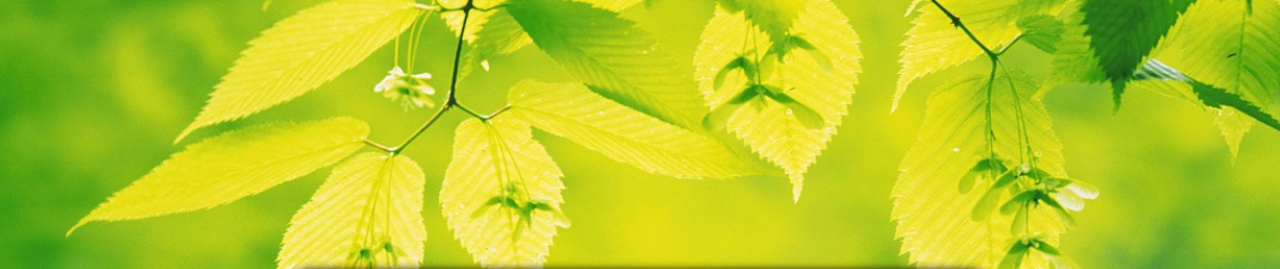
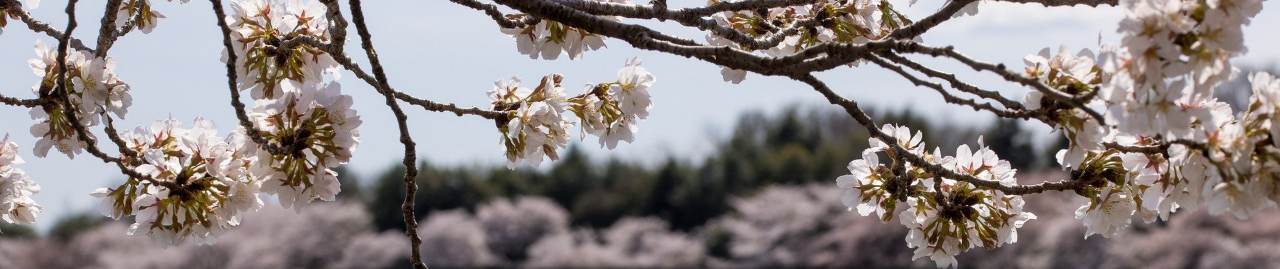
Before and after one commit to emilygj/good-health.site, a plain HTML site: page index.html in a window 1280 px wide. Shown: the top 269 px of the page. Drawn offline with Linux system fonts and the light colour scheme; a script that the page names is missing.

Commit message:
Update style.css

```diff
--- a/style.css
+++ b/style.css
@@ -17,7 +17,7 @@ body {
 	align-items: center;
 	width: 100vw;
 	height: 100vh;
-	background: url("bg.jpeg") no-repeat fixed center;
+	background: url("sakura-g4e17674fe_1920.jpg") no-repeat fixed center;
 	background-size: cover;
 }
 
```
